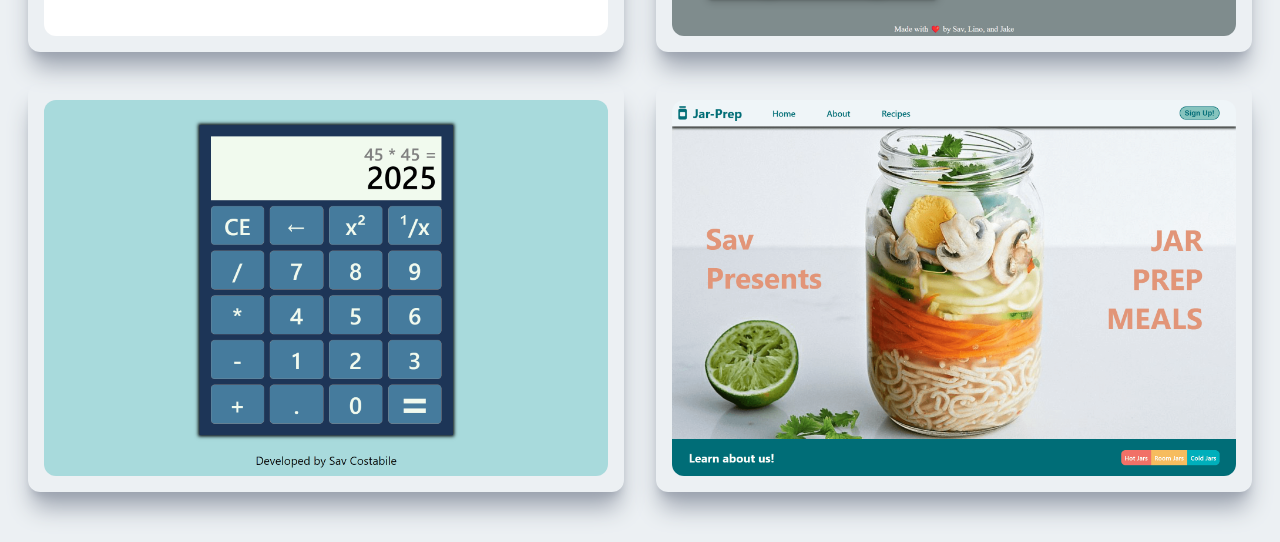
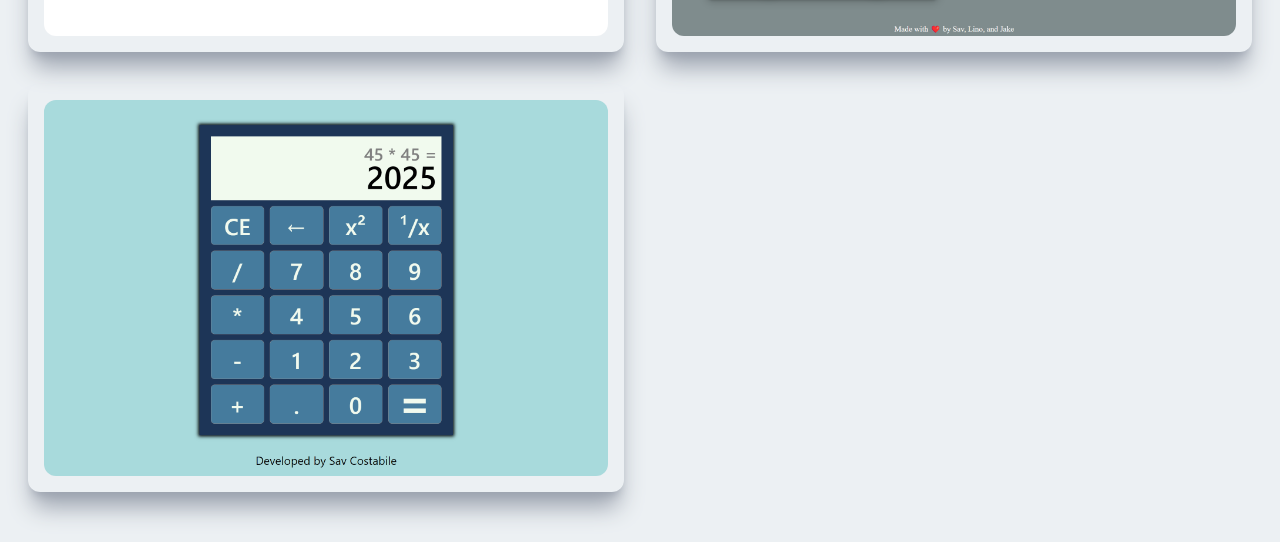
Before and after one commit to Lunaliar/portfolio, a Next.js app: page / in a window 1280 px wide. Shown: the part 3640-4182 px from the top of the page. Built offline with nearby package versions, Linux system fonts and the light colour scheme.

Commit message:
delete jar app

```diff
--- a/components/Projects.jsx
+++ b/components/Projects.jsx
@@ -1,14 +1,11 @@
-import Image from "next/image";
-import Link from "next/link";
 import React from "react";
+import calcimg from "../public/assets/projects/calcimg.png";
 import dadjokesimg from "../public/assets/projects/dadjokes.png";
 import chatappimg from "../public/assets/projects/groupchat.png";
-import jarprepimg from "../public/assets/projects/jarprep.png";
+import hangmanimg from "../public/assets/projects/hangman.png";
+import npcgenimg from "../public/assets/projects/npcgen.png";
 import todolistimg from "../public/assets/projects/todolist.png";
 import weatherappimg from "../public/assets/projects/weatherapp.png";
-import hangmanimg from "../public/assets/projects/hangman.png";
-import npcgenimg from "../public/assets/projects/npcgen.png";
-import calcimg from "../public/assets/projects/calcimg.png";
 import ProjectItem from "./ProjectItem";
 
 const tw = {
@@ -97,17 +94,18 @@ export const projectData = {
 		description:
 			"Calculators are a marathon, a very simple problem that gets exponentially bigger if anything is added ontop of the basic functions. I originally made this app about a year ago while learning Javascript. I wanted to come back and try to refactor this into something more cohesive and simpler with React JS.",
 	},
-	jarprep: {
-		title: "Jar Prep",
-		framework: "CSS/React JS",
-		techs: ["React JS", "CSS"],
-		gitHubUrl: "https://github.com/Lunaliar/Jar-Prep-App",
-		deployUrl: "https://jar-prep-app.vercel.app/",
-		url: "/about/jarprep",
-		image: jarprepimg,
-		description:
-			"This is a recipe website Im working on for simple jar recipes. As someone who often struggles to avoid fastfood or delivery mealprepping my meals has become a neccessity in my daily life both for my happiness and my wallet!",
-	},
+	// jarprep: {
+	// import jarprepimg from "../public/assets/projects/jarprep.png";
+	// 	title: "Jar Prep",
+	// 	framework: "CSS/React JS",
+	// 	techs: ["React JS", "CSS"],
+	// 	gitHubUrl: "https://github.com/Lunaliar/Jar-Prep-App",
+	// 	deployUrl: "https://jar-prep-app.vercel.app/",
+	// 	url: "/about/jarprep",
+	// 	image: jarprepimg,
+	// 	description:
+	// 		"This is a recipe website Im working on for simple jar recipes. As someone who often struggles to avoid fastfood or delivery mealprepping my meals has become a neccessity in my daily life both for my happiness and my wallet!",
+	// },
 };
 
 function Projects() {
```
